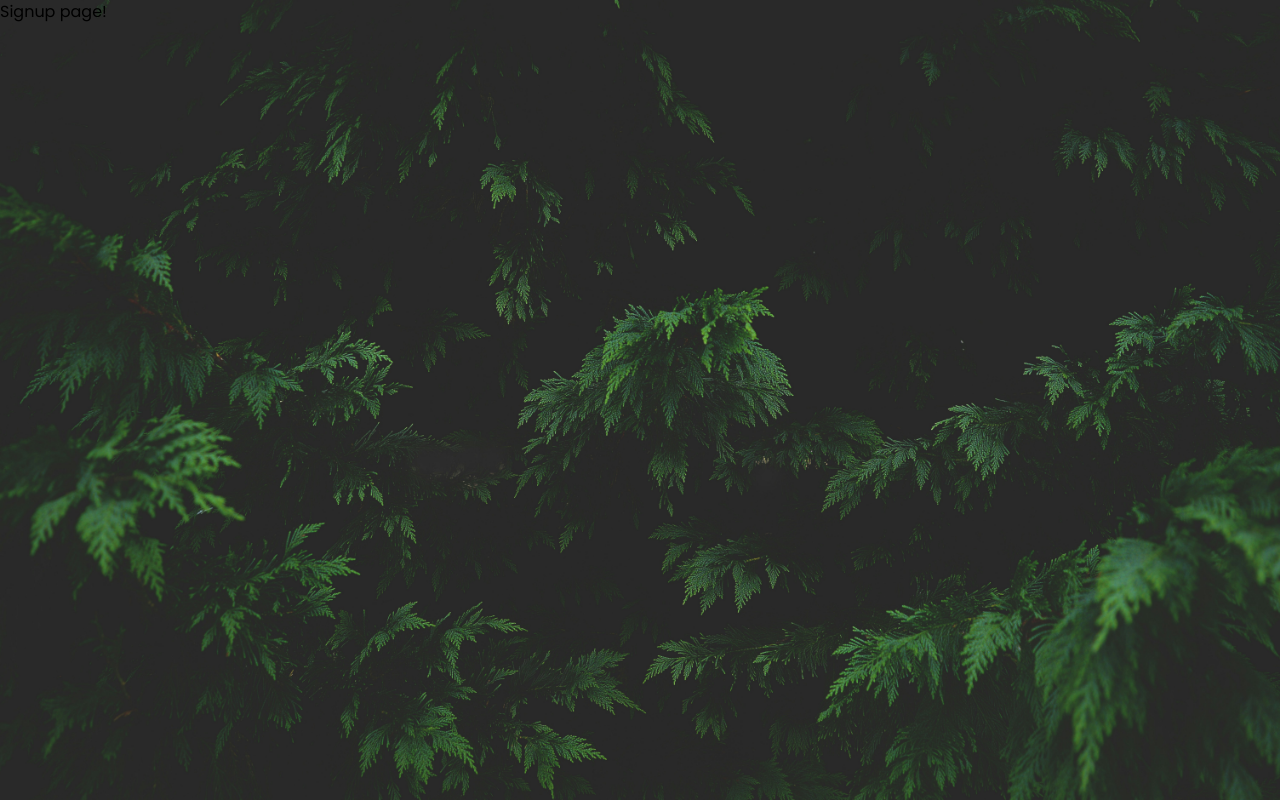
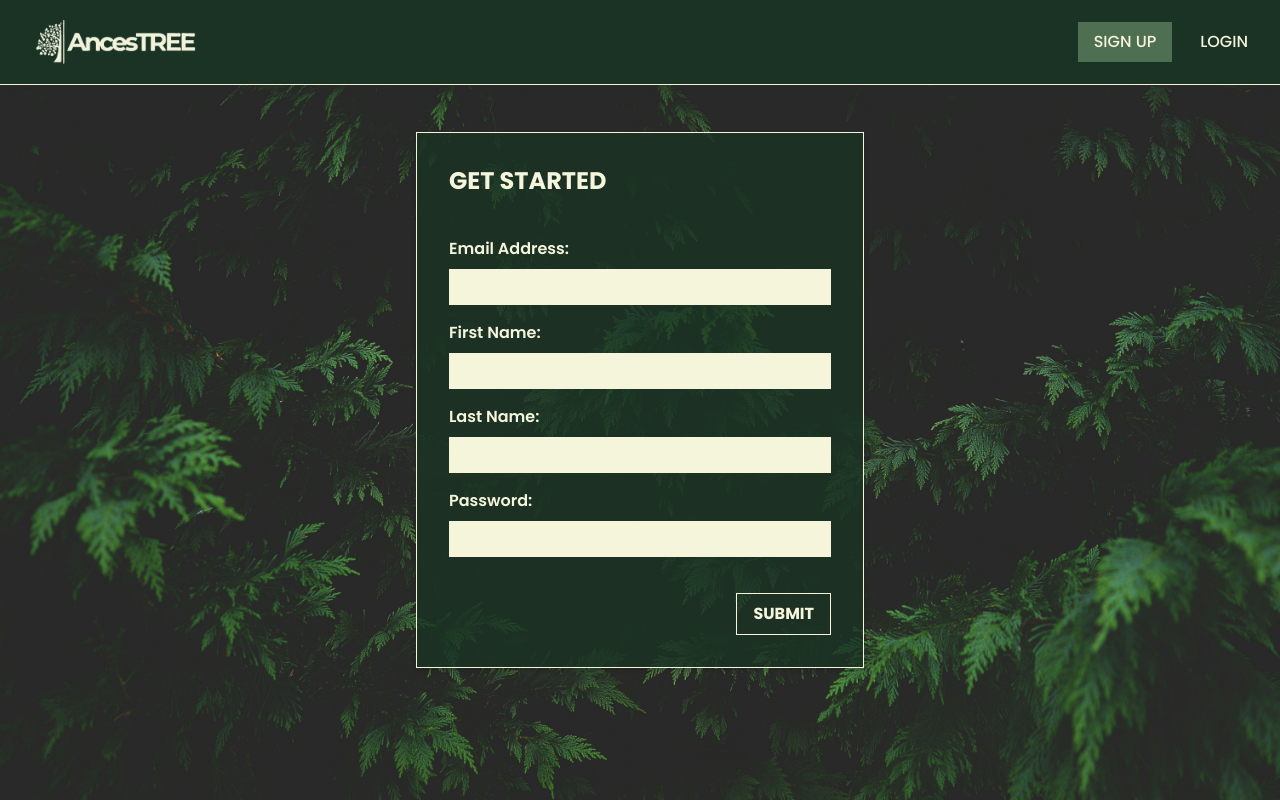
Before and after one commit to DioneCabigas/Capstone-AncesTREE, a Next.js app in the folder ancestree-frontend/: page /auth/signup in a window 1280 px wide. Built offline with nearby package versions, Linux system fonts and the light colour scheme.

Commit message:
Designed Signup Page and Login Page

```diff
--- a/ancestree-frontend/app/auth/login/page.jsx
+++ b/ancestree-frontend/app/auth/login/page.jsx
@@ -1,7 +1,59 @@
+'use client'
+
+import Navbar from '../../../components/Navbar';
+import { useState } from 'react';
+
 export default function Login() {
-    return (
-      <div>
-        <h1>Login page!</h1>
+  const [email, setEmail] = useState('');
+  const [password, setPassword] = useState('');
+
+  const handleSubmit = () => {
+
+  };
+
+  return (
+    <div className="relative h-screen w-screen flex items-center justify-center">
+      {/* Navbar */}
+      <Navbar />
+
+      {/* Login Form */}
+      <div className="relative z-10 bg-[rgba(26,51,36,0.8)] text-[var(--light-yellow)] border p-8 shadow-md w-full max-w-md">
+        <h2 className="text-2xl font-bold mb-10">WELCOME BACK!</h2>
+        <form className="space-y-4 flex flex-col" onSubmit={handleSubmit}>
+          <div>
+            <label htmlFor="email" className="block text-l font-semibold mb-2">
+              Email Address:
+            </label>
+            <input
+              type="email"
+              id="email"
+              className="bg-[var(--light-yellow)] text-[var(--dark-green)] w-full py-2 px-3 leading-tight"
+              value={email}
+              onChange={(e) => setEmail(e.target.value)}
+            />
+          </div>
+          <div>
+            <label htmlFor="password" className="block text-l font-semibold mb-2 mt-5">
+              Password:
+            </label>
+            <input
+              type="password"
+              id="password"
+              className="bg-[var(--light-yellow)] text-[var(--dark-green)] w-full py-2 px-3 leading-tight"
+              value={password}
+              onChange={(e) => setPassword(e.target.value)}
+            />
+          </div>
+          <div className="flex justify-end mt-5">
+            <button
+              type="submit"
+              className=" font-bold py-2 px-4 border border-[var(--light-yellow)] hover:underline decoration-2 underline-offset-5"
+            >
+              LOGIN
+            </button>
+          </div>
+        </form>
       </div>
-    );
-  }
+    </div>
+  );
+}
--- a/ancestree-frontend/app/auth/signup/page.jsx
+++ b/ancestree-frontend/app/auth/signup/page.jsx
@@ -1,7 +1,88 @@
+'use client'
+
+import Link from 'next/link';
+import Navbar from '../../../components/Navbar';
+import { useState } from 'react';
+import { getAuth, createUserWithEmailAndPassword } from "firebase/auth"
+import { app } from '@/app/utils/firebase'
+
 export default function Signup() {
-    return (
-      <div>
-        <h1>Signup page!</h1>
+  const [email, setEmail] = useState('');
+  const [firstName, setFirstName] = useState('');
+  const [lastName, setLastName] = useState('');
+  const [password, setPassword] = useState('');
+
+  const handleSubmit = () => {
+
+  };
+
+  return (
+    <div className="relative h-screen w-screen flex items-center justify-center">
+      {/* Navbar */}
+      <Navbar />
+
+      {/* Signup Form */}
+      <div className="relative z-10 bg-[rgba(26,51,36,0.8)] text-[var(--light-yellow)] border p-8 shadow-md w-full max-w-md">
+        <h2 className="text-2xl font-bold mb-10">GET STARTED</h2>
+        <form className="space-y-4 flex flex-col" onSubmit={handleSubmit}>
+          <div>
+            <label htmlFor="email" className="block text-l font-semibold mb-2">
+              Email Address:
+            </label>
+            <input
+              type="email"
+              id="email"
+              className="bg-[var(--light-yellow)] text-[var(--dark-green)] w-full py-2 px-3 leading-tight"
+              value={email}
+              onChange={(e) => setEmail(e.target.value)}
+            />
+          </div>
+          <div>
+            <label htmlFor="firstName" className="block text-l font-semibold mb-2">
+              First Name:
+            </label>
+            <input
+              type="text"
+              id="firstName"
+              className="bg-[var(--light-yellow)] text-[var(--dark-green)] w-full py-2 px-3 leading-tight"
+              value={firstName}
+              onChange={(e) => setFirstName(e.target.value)}
+            />
+          </div>
+          <div>
+            <label htmlFor="lastName" className="block text-l font-semibold mb-2">
+              Last Name:
+            </label>
+            <input
+              type="text"
+              id="lastName"
+              className="bg-[var(--light-yellow)] text-[var(--dark-green)] w-full py-2 px-3 leading-tight"
+              value={lastName}
+              onChange={(e) => setLastName(e.target.value)}
+            />
+          </div>
+          <div>
+            <label htmlFor="password" className="block text-l font-semibold mb-2">
+              Password:
+            </label>
+            <input
+              type="password"
+              id="password"
+              className="bg-[var(--light-yellow)] text-[var(--dark-green)] w-full py-2 px-3 leading-tight"
+              value={password}
+              onChange={(e) => setPassword(e.target.value)}
+            />
+          </div>
+          <div className="flex justify-end mt-5">
+            <button
+              type="submit"
+              className="font-bold py-2 px-4 border border-[var(--light-yellow)] hover:underline decoration-2 underline-offset-5"
+            >
+              SUBMIT
+            </button>
+          </div>
+        </form>
       </div>
-    );
-  }
+    </div>
+  );
+}
--- a/ancestree-frontend/app/globals.css
+++ b/ancestree-frontend/app/globals.css
@@ -8,6 +8,7 @@
   --light-yellow: #F5F5DC;
   --white: #EDEDED;
   --black: #0A0A0A;
+  --gray: #D9D9D9;
 }
 
 /* Settings Fonts */
--- a/ancestree-frontend/app/page.jsx
+++ b/ancestree-frontend/app/page.jsx
@@ -1,5 +1,5 @@
-import Image from 'next/image';
 import Navbar from '../components/Navbar';
+import Link from 'next/link';
 
 export default function Home() {
   return (
@@ -14,9 +14,9 @@ export default function Home() {
           <h2 className="text-7xl md:text-9xl font-bold text-light-yellow mb-30">
             AncesTREE
           </h2>
-          <button className="bg-[var(--light-yellow)] text-[var(--dark-green)] font-bold py-3 px-8 rounded-full text-xl">
-            Get Started
-          </button>
+          <Link href="/auth/signup" className="bg-[var(--light-yellow)] text-[var(--dark-green)] font-bold py-3 px-8 rounded-full text-xl">
+            GET STARTED
+          </Link>
         </div>
       </div>
     </>
--- a/ancestree-frontend/components/Navbar.jsx
+++ b/ancestree-frontend/components/Navbar.jsx
@@ -4,7 +4,7 @@ import Link from 'next/link';
 
 const Navbar = () => {
   return (
-    <nav className="bg-[rgba(26,51,36,0.5)] h-[85px] fixed w-full top-0 start-0 border-b border-[var(--light-yellow)] flex items-center ">
+    <nav className="bg-[rgba(26,51,36)] h-[85px] fixed w-full top-0 start-0 border-b border-[var(--light-yellow)] flex items-center ">
       <div className="max-w-screen-xl flex flex-wrap items-center justify-between mx-auto p-4 w-full">
         {/* Logo */}
         <div className="flex-shrink-0">
@@ -13,46 +13,17 @@ const Navbar = () => {
           </Link>
         </div>
 
-        {/* Navigation Links */}
-        <div className="items-center justify-between hidden w-full md:flex md:w-auto md:order-1 text-xl text-[var(--light-yellow)] ">
-          <Link
-            href="/"
-            className="block py-2 px-3 rounded-sm hover:font-bold focus:font-bold focus:underline decoration-1 underline-offset-5"
-            aria-current="page"
-          >
-            Home
-          </Link>
-          <Link
-            href="/"
-            className="block py-2 px-3 rounded-sm hover:font-bold focus:font-bold focus:underline decoration-1 underline-offset-5"
-          >
-            About
-          </Link>
-          <Link
-            href="/"
-            className="block py-2 px-3 rounded-sm hover:font-bold focus:font-bold focus:underline decoration-1 underline-offset-5"
-          >
-            Services
-          </Link>
-          <Link
-            href="/"
-            className="block py-2 px-3 rounded-sm hover:font-bold focus:font-bold focus:underline decoration-1 underline-offset-5"
-          >
-            Contact
-          </Link>
-        </div>
-
         {/* Buttons */}
         <div className="flex-shrink-0 flex md:order-2 space-x-3 rtl:space-x-reverse items-center">
           <Link
-            href="/auth/signup"
-            className="text-[var(--light-yellow)] bg-[var(--light-green)] hover:bg-[var(--dark-green)] hover:border-2 border-[var(--light-green)] rounded-sm font-medium text-xl px-4 py-2 text-center"
+          href="/auth/signup"
+            className="text-[var(--light-yellow)] bg-[var(--light-green)] font-medium text-l px-4 py-2 text-center hover:underline decoration-2 underline-offset-5"
           >
             SIGN UP
           </Link>
           <Link
             href="/auth/login"
-            className="text-[var(--light-yellow)] font-medium text-xl px-4 py-2 text-center hover:underline decoration-2 underline-offset-5"
+            className="text-[var(--light-yellow)] font-medium text-l px-4 py-2 text-center hover:underline decoration-2 underline-offset-5"
           >
             LOGIN
           </Link>
```
